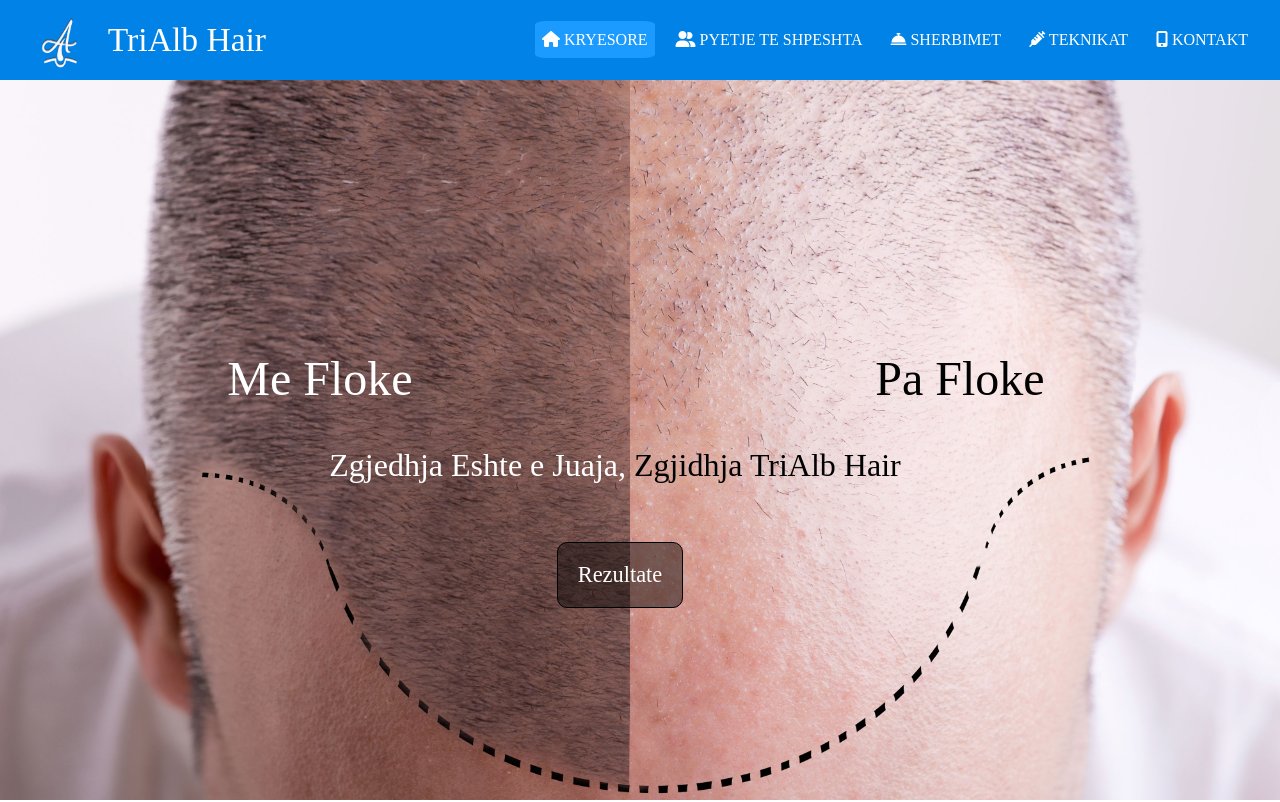
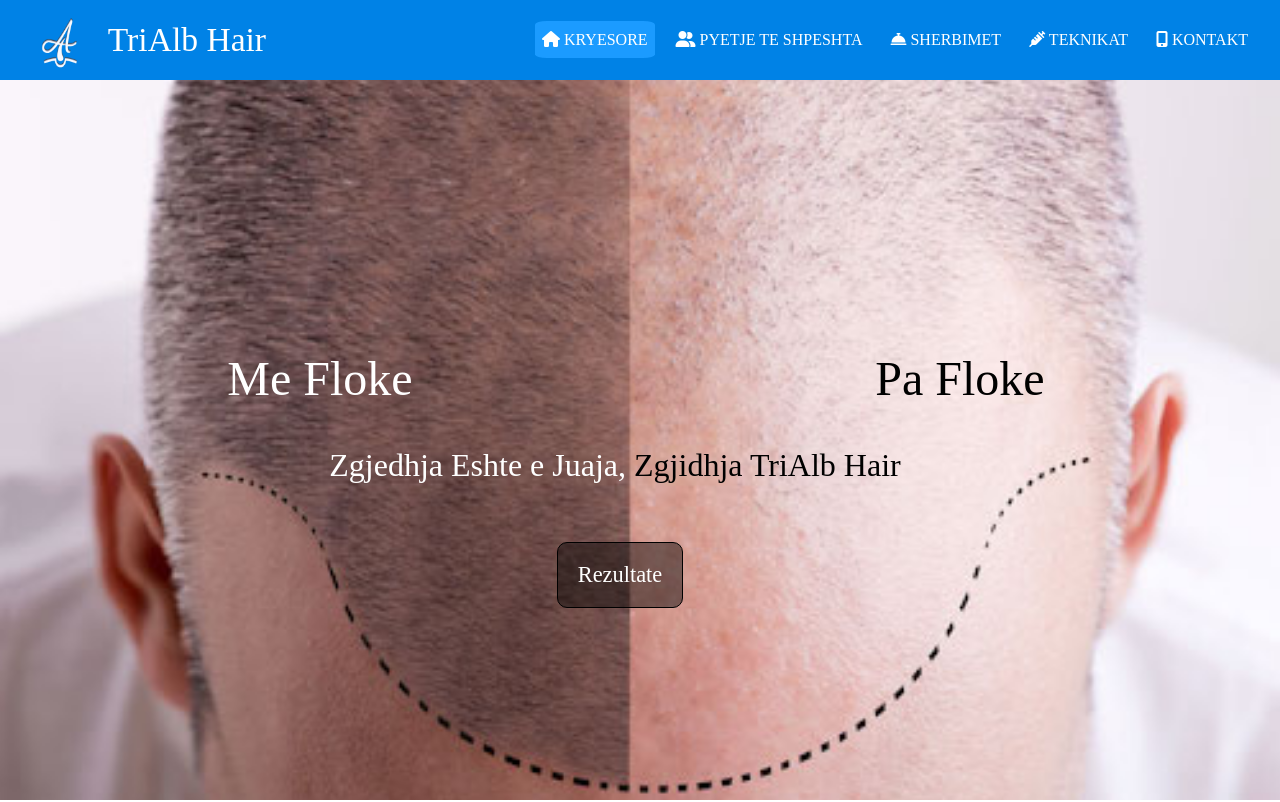
Before and after one commit to EGega/trialb, a plain HTML site: page index.html in a window 1280 px wide. Shown: the top 802 px of the page. Drawn offline with nearby package versions, Linux system fonts and the light colour scheme; a web font is replaced by a local one.

Commit message:
img size

```diff
--- a/style.css
+++ b/style.css
@@ -112,7 +112,7 @@ nav ul li a:hover {
 /* SECTİON_ */
 
 #section-1 {
-    background: url('img/hair-2.jpg') center/cover no-repeat ;
+    background: url('img/copy.jpg') center/cover no-repeat ;
     width: 100%;
     height: 100vh ;
 }
```
Also changed, not shown: img/copy.jpg (added), 1 other file.
